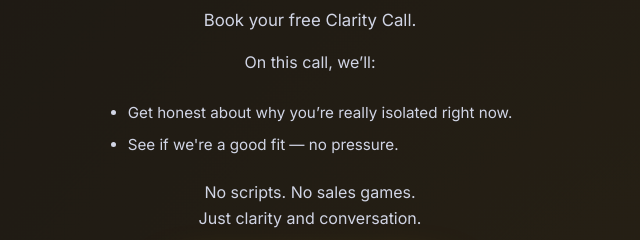
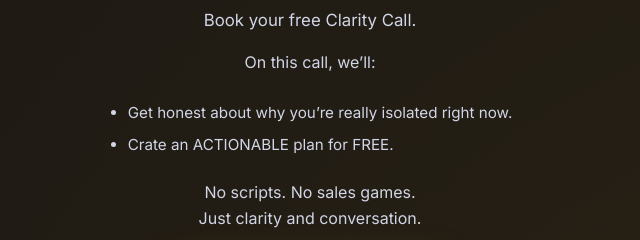
Before and after one commit to catalystofshame/Claim-Program, a plain HTML site: page index.html in a window 1280 px wide. Shown: the part 5500-5740 px from the top of the page, 330-970 px from the left. Drawn offline with Linux system fonts and the light colour scheme.

Commit message:
Update index.html

```diff
--- a/index.html
+++ b/index.html
@@ -808,7 +808,7 @@
           <p>On this call, we’ll:</p>
           <ul class="cta-list">
             <li>Get honest about why you’re really isolated right now.</li>
-            <li>See if we're a good fit — no pressure.</li>
+            <li>Crate an ACTIONABLE plan for FREE.</li>
           </ul>
 
           <p>No scripts. No sales games.<br />Just clarity and conversation.</p>
```
